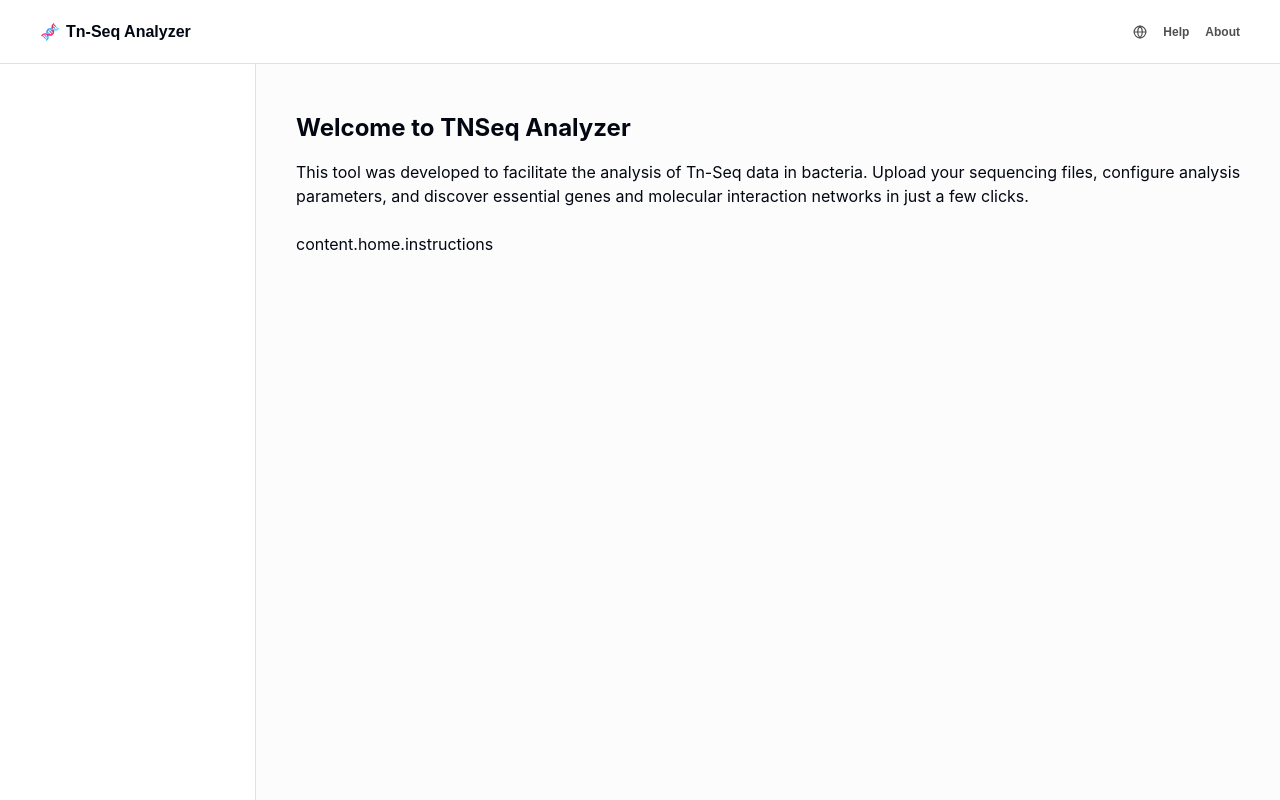
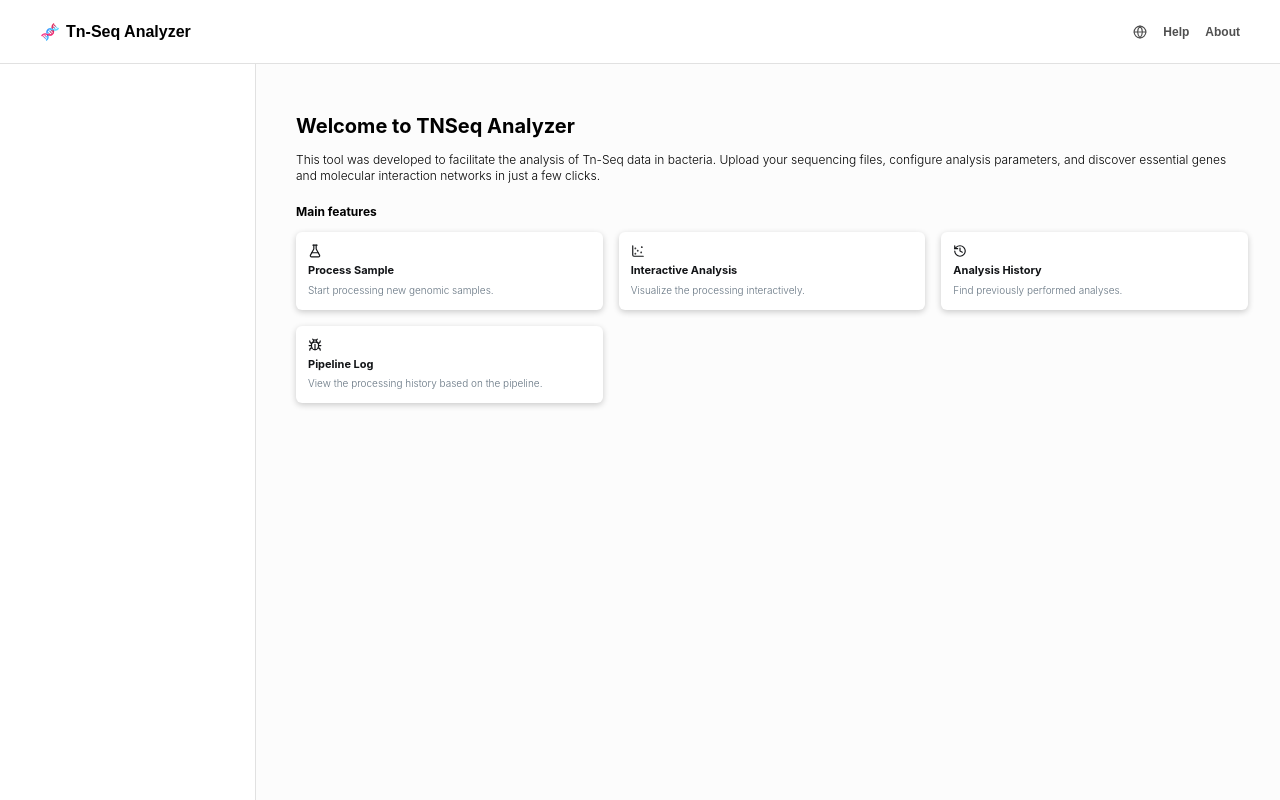
Before and after one commit to TN-Seq-Analyzer/tnseq-analyzer, a React (Vite) app in the folder frontend/: page / in a window 1280 px wide. Built offline with nearby package versions, Linux system fonts and the light colour scheme.

Commit message:
feat: Create card component and card section component with home screen cards

```diff
--- /dev/null
+++ b/frontend/src/components/section-content/CardInfo.tsx
@@ -0,0 +1,23 @@
+function CardInfo({
+  Icon,
+  title,
+  description,
+}: {
+  Icon: React.ReactElement;
+  title: string;
+  description: string;
+}) {
+  return (
+    <div className="shadow-custom flex w-full flex-col items-start gap-1 rounded-md bg-[var(--bg-card)] p-3 transition-transform duration-500 ease-in-out hover:scale-105">
+      {Icon}
+      <h2 className="font-inter text-titleCard text-[11px] font-bold">
+        {title}
+      </h2>
+      <p className="font-inter text-descriptionCard text-[10px] font-light">
+        {description}
+      </p>
+    </div>
+  );
+}
+
+export default CardInfo;
--- /dev/null
+++ b/frontend/src/components/section-content/CardSection.tsx
@@ -0,0 +1,35 @@
+import { Bug, ChartScatter, FlaskConical, History } from "lucide-react";
+import { useTranslation } from "react-i18next";
+import CardInfo from "./CardInfo";
+
+function CardSection() {
+  const { t } = useTranslation("translation", {
+    keyPrefix: "content.home",
+  });
+  return (
+    <section className="auto-rows grid grid-cols-3 gap-4">
+      <CardInfo
+        Icon={<FlaskConical size={14} color="#121417" />}
+        title={t("card1.title")}
+        description={t("card1.description")}
+      />
+      <CardInfo
+        Icon={<ChartScatter size={14} color="#121417" />}
+        title={t("card2.title")}
+        description={t("card2.description")}
+      />
+      <CardInfo
+        Icon={<History size={14} color="#121417" />}
+        title={t("card3.title")}
+        description={t("card3.description")}
+      />
+      <CardInfo
+        Icon={<Bug size={14} color="#121417" />}
+        title={t("card4.title")}
+        description={t("card4.description")}
+      />
+    </section>
+  );
+}
+
+export default CardSection;
--- a/frontend/src/components/section-content/SectionContent.tsx
+++ b/frontend/src/components/section-content/SectionContent.tsx
@@ -1,24 +1,26 @@
-import { useTranslation } from "react-i18next"
+import { useTranslation } from "react-i18next";
+import CardSection from "./CardSection";
 
 function SectionContent() {
-    const { t, i18n } = useTranslation('translation', { keyPrefix: 'content.home' })
+  const { t } = useTranslation("translation", {
+    keyPrefix: "content.home",
+  });
 
-    return (
-        <div className='flex w-full flex-1'>
-            <aside className='
-            flex w-25/100 lg:w-2/10 border-r-[1px] border-[var(--color-divider)]
-            p-4 lg:px-10 lg:py-7'>
-
-            </aside>
-            <main className='flex flex-1 bg-[var(--bg-main)] px-8 py-8 lg:pl-10 lg:py-12'>
-                <div>
-                    <h1 className='text-2xl font-bold mb-4'>{t('title')}</h1>
-                    <p className='mb-6'>{t('description')}</p>
-                    <p className='mt-4'>{t('instructions')}</p>
-                </div>
-            </main>
+  return (
+    <div className="flex w-full flex-1 select-none">
+      <aside className="flex w-25/100 border-r-[1px] border-[var(--color-divider)] p-4 lg:w-2/10 lg:px-10 lg:py-7"></aside>
+      <main className="flex flex-1 bg-[var(--bg-main)] px-8 py-8 lg:py-12 lg:pl-10">
+        <div className="flex flex-col gap-3">
+          <h1 className="font-inter text-xl font-bold">{t("title")}</h1>
+          <p className="font-inter mb-2 text-xs font-light">
+            {t("description")}
+          </p>
+          <p className="font-inter text-xs font-bold">{t("subtitle")}</p>
+          <CardSection />
         </div>
-    )
+      </main>
+    </div>
+  );
 }
 
-export default SectionContent
+export default SectionContent;
--- a/frontend/src/index.css
+++ b/frontend/src/index.css
@@ -14,136 +14,26 @@
   /* Fonts */
   /* --font-poppins: Poppins, sans-serif; */
   --font-poppins: Poppins, sans-serif;
+  --font-inter: Inter, sans-serif;
+  --shadow-custom: 0px 2px 6px 0px rgba(0, 0, 0, 0.2);
 
   /* Color Fonts */
 
   --text-primaryGray: #4f4f4f;
+  --color-titleCard: #121417;
+  --color-descriptionCard: #667582;
 
   /* Backgrounds */
   --bg-main: #fcfcfc;
+  --bg-card: #ffffff;
 
   /* Divisor */
   --color-divider: #e1e1e1;
 }
 
 body {
-  font-family: -apple-system, BlinkMacSystemFont, "Segoe UI", Roboto, Helvetica,
-    Arial, sans-serif;
+  font-family:
+    -apple-system, BlinkMacSystemFont, "Segoe UI", Roboto, Helvetica, Arial,
+    sans-serif;
   margin: auto;
 }
-
-@theme inline {
-  --radius-sm: calc(var(--radius) - 4px);
-  --radius-md: calc(var(--radius) - 2px);
-  --radius-lg: var(--radius);
-  --radius-xl: calc(var(--radius) + 4px);
-  --color-background: var(--background);
-  --color-foreground: var(--foreground);
-  --color-card: var(--card);
-  --color-card-foreground: var(--card-foreground);
-  --color-popover: var(--popover);
-  --color-popover-foreground: var(--popover-foreground);
-  --color-primary: var(--primary);
-  --color-primary-foreground: var(--primary-foreground);
-  --color-secondary: var(--secondary);
-  --color-secondary-foreground: var(--secondary-foreground);
-  --color-muted: var(--muted);
-  --color-muted-foreground: var(--muted-foreground);
-  --color-accent: var(--accent);
-  --color-accent-foreground: var(--accent-foreground);
-  --color-destructive: var(--destructive);
-  --color-border: var(--border);
-  --color-input: var(--input);
-  --color-ring: var(--ring);
-  --color-chart-1: var(--chart-1);
-  --color-chart-2: var(--chart-2);
-  --color-chart-3: var(--chart-3);
-  --color-chart-4: var(--chart-4);
-  --color-chart-5: var(--chart-5);
-  --color-sidebar: var(--sidebar);
-  --color-sidebar-foreground: var(--sidebar-foreground);
-  --color-sidebar-primary: var(--sidebar-primary);
-  --color-sidebar-primary-foreground: var(--sidebar-primary-foreground);
-  --color-sidebar-accent: var(--sidebar-accent);
-  --color-sidebar-accent-foreground: var(--sidebar-accent-foreground);
-  --color-sidebar-border: var(--sidebar-border);
-  --color-sidebar-ring: var(--sidebar-ring);
-}
-
-:root {
-  --radius: 0.625rem;
-  --background: oklch(1 0 0);
-  --foreground: oklch(0.13 0.028 261.692);
-  --card: oklch(1 0 0);
-  --card-foreground: oklch(0.13 0.028 261.692);
-  --popover: oklch(1 0 0);
-  --popover-foreground: oklch(0.13 0.028 261.692);
-  --primary: oklch(0.21 0.034 264.665);
-  --primary-foreground: oklch(0.985 0.002 247.839);
-  --secondary: oklch(0.967 0.003 264.542);
-  --secondary-foreground: oklch(0.21 0.034 264.665);
-  --muted: oklch(0.967 0.003 264.542);
-  --muted-foreground: oklch(0.551 0.027 264.364);
-  --accent: oklch(0.967 0.003 264.542);
-  --accent-foreground: oklch(0.21 0.034 264.665);
-  --destructive: oklch(0.577 0.245 27.325);
-  --border: oklch(0.928 0.006 264.531);
-  --input: oklch(0.928 0.006 264.531);
-  --ring: oklch(0.707 0.022 261.325);
-  --chart-1: oklch(0.646 0.222 41.116);
-  --chart-2: oklch(0.6 0.118 184.704);
-  --chart-3: oklch(0.398 0.07 227.392);
-  --chart-4: oklch(0.828 0.189 84.429);
-  --chart-5: oklch(0.769 0.188 70.08);
-  --sidebar: oklch(0.985 0.002 247.839);
-  --sidebar-foreground: oklch(0.13 0.028 261.692);
-  --sidebar-primary: oklch(0.21 0.034 264.665);
-  --sidebar-primary-foreground: oklch(0.985 0.002 247.839);
-  --sidebar-accent: oklch(0.967 0.003 264.542);
-  --sidebar-accent-foreground: oklch(0.21 0.034 264.665);
-  --sidebar-border: oklch(0.928 0.006 264.531);
-  --sidebar-ring: oklch(0.707 0.022 261.325);
-}
-
-.dark {
-  --background: oklch(0.13 0.028 261.692);
-  --foreground: oklch(0.985 0.002 247.839);
-  --card: oklch(0.21 0.034 264.665);
-  --card-foreground: oklch(0.985 0.002 247.839);
-  --popover: oklch(0.21 0.034 264.665);
-  --popover-foreground: oklch(0.985 0.002 247.839);
-  --primary: oklch(0.928 0.006 264.531);
-  --primary-foreground: oklch(0.21 0.034 264.665);
-  --secondary: oklch(0.278 0.033 256.848);
-  --secondary-foreground: oklch(0.985 0.002 247.839);
-  --muted: oklch(0.278 0.033 256.848);
-  --muted-foreground: oklch(0.707 0.022 261.325);
-  --accent: oklch(0.278 0.033 256.848);
-  --accent-foreground: oklch(0.985 0.002 247.839);
-  --destructive: oklch(0.704 0.191 22.216);
-  --border: oklch(1 0 0 / 10%);
-  --input: oklch(1 0 0 / 15%);
-  --ring: oklch(0.551 0.027 264.364);
-  --chart-1: oklch(0.488 0.243 264.376);
-  --chart-2: oklch(0.696 0.17 162.48);
-  --chart-3: oklch(0.769 0.188 70.08);
-  --chart-4: oklch(0.627 0.265 303.9);
-  --chart-5: oklch(0.645 0.246 16.439);
-  --sidebar: oklch(0.21 0.034 264.665);
-  --sidebar-foreground: oklch(0.985 0.002 247.839);
-  --sidebar-primary: oklch(0.488 0.243 264.376);
-  --sidebar-primary-foreground: oklch(0.985 0.002 247.839);
-  --sidebar-accent: oklch(0.278 0.033 256.848);
-  --sidebar-accent-foreground: oklch(0.985 0.002 247.839);
-  --sidebar-border: oklch(1 0 0 / 10%);
-  --sidebar-ring: oklch(0.551 0.027 264.364);
-}
-
-@layer base {
-  * {
-    @apply border-border outline-ring/50;
-  }
-  body {
-    @apply bg-background text-foreground;
-  }
-}
```
